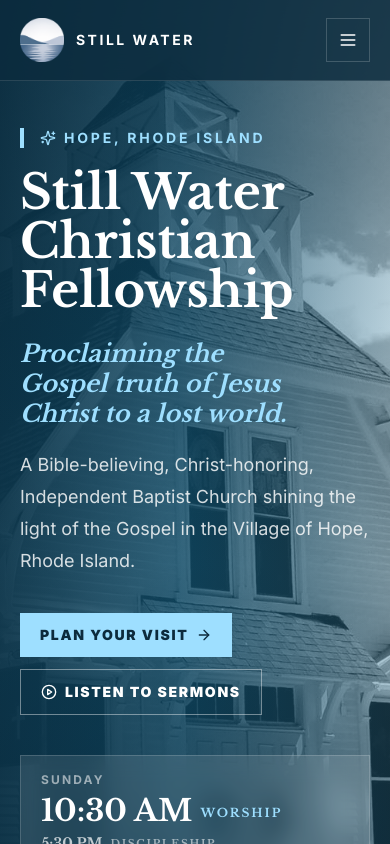
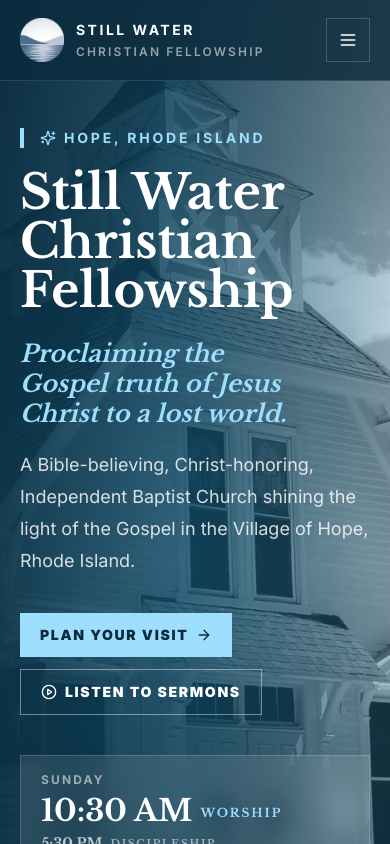
Before and after one commit to edesent/stillwater-christian-fellowship, a Next.js app: page / in a window 390 px wide. Shown: the top 844 px of the page. Built offline with nearby package versions, Linux system fonts and the light colour scheme.

Commit message:
Show "Christian Fellowship" subtitle in header on mobile too

```diff
--- a/src/components/header.tsx
+++ b/src/components/header.tsx
@@ -117,7 +117,7 @@ export function Header() {
             <span className="block text-sm font-bold uppercase tracking-[0.18em]">
               Still Water
             </span>
-            <span className="mt-1 hidden text-xs font-semibold uppercase tracking-[0.18em] text-white/55 sm:block">
+            <span className="mt-1 block text-xs font-semibold uppercase tracking-[0.18em] text-white/55">
               Christian Fellowship
             </span>
           </span>
```
